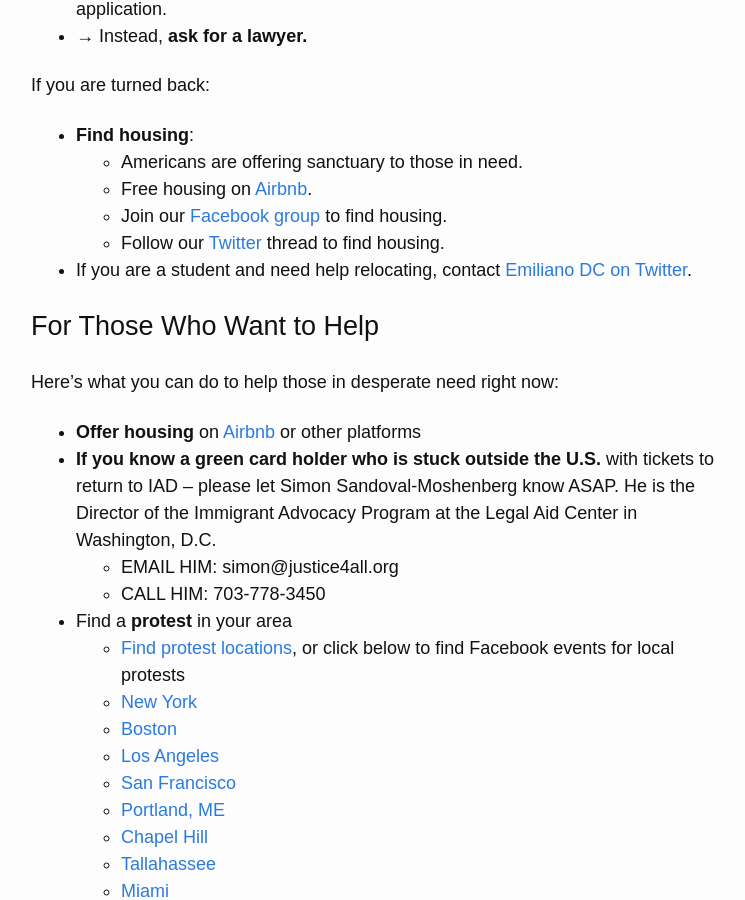
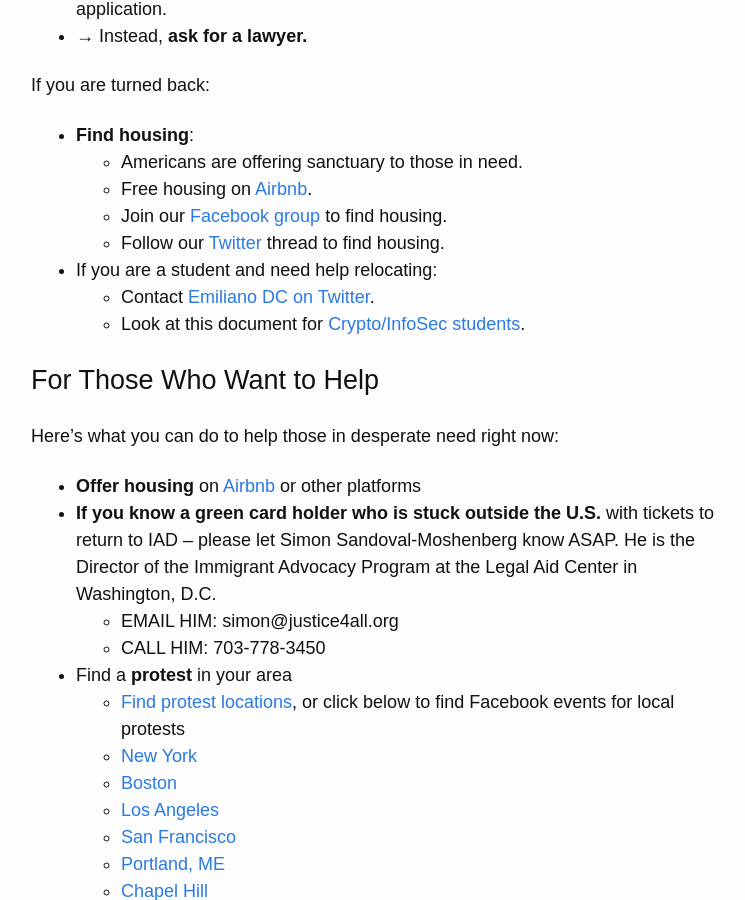
Before and after one commit to RichardLitt/stranded-by-trump, a Jekyll site: the page built from index.md, in a window 1280 px wide and 900 px high, scrolled down 1449 px. Shown: the whole window, without its empty margins (254-999 px from the left). Built offline with Jekyll 4.4.1, drawn with Linux system fonts in a browser that asks for light colours; nearby versions of some CDN libraries; our own code applies the rules of GitHub Pages for plain Markdown files.

Commit message:
added Crypto list

```diff
--- a/index.md
+++ b/index.md
@@ -35,7 +35,9 @@ If you are turned back:
     * Free housing on [Airbnb](https://twitter.com/bchesky/status/825517729251684352).
     * Join our [Facebook group](https://www.facebook.com/groups/155248034975170/) to find housing.
     * Follow our [Twitter](https://twitter.com/{{ site.twitter_username }}) thread to find housing.
-  * If you are a student and need help relocating, contact [Emiliano DC on Twitter](https://twitter.com/emilianodc_/status/825450701367148545).
+  * If you are a student and need help relocating:
+    * Contact [Emiliano DC on Twitter](https://twitter.com/emilianodc_/status/825450701367148545).
+    * Look at this document for [Crypto/InfoSec students](https://docs.google.com/document/d/17r18cKaMSeZF4fI7UZYV0QwCvdbEb3vy3BMNZfgbgzI/edit).
 
 ## For Those Who Want to Help
 
```
